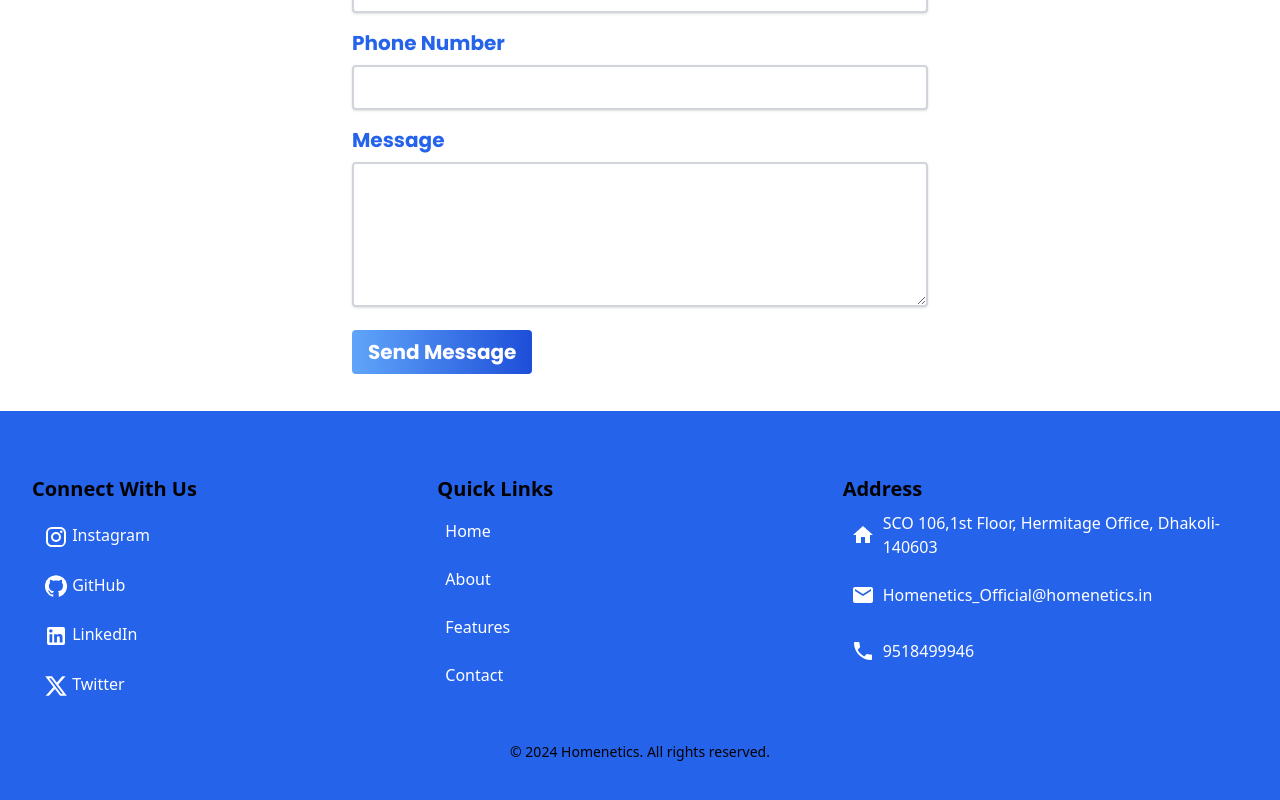
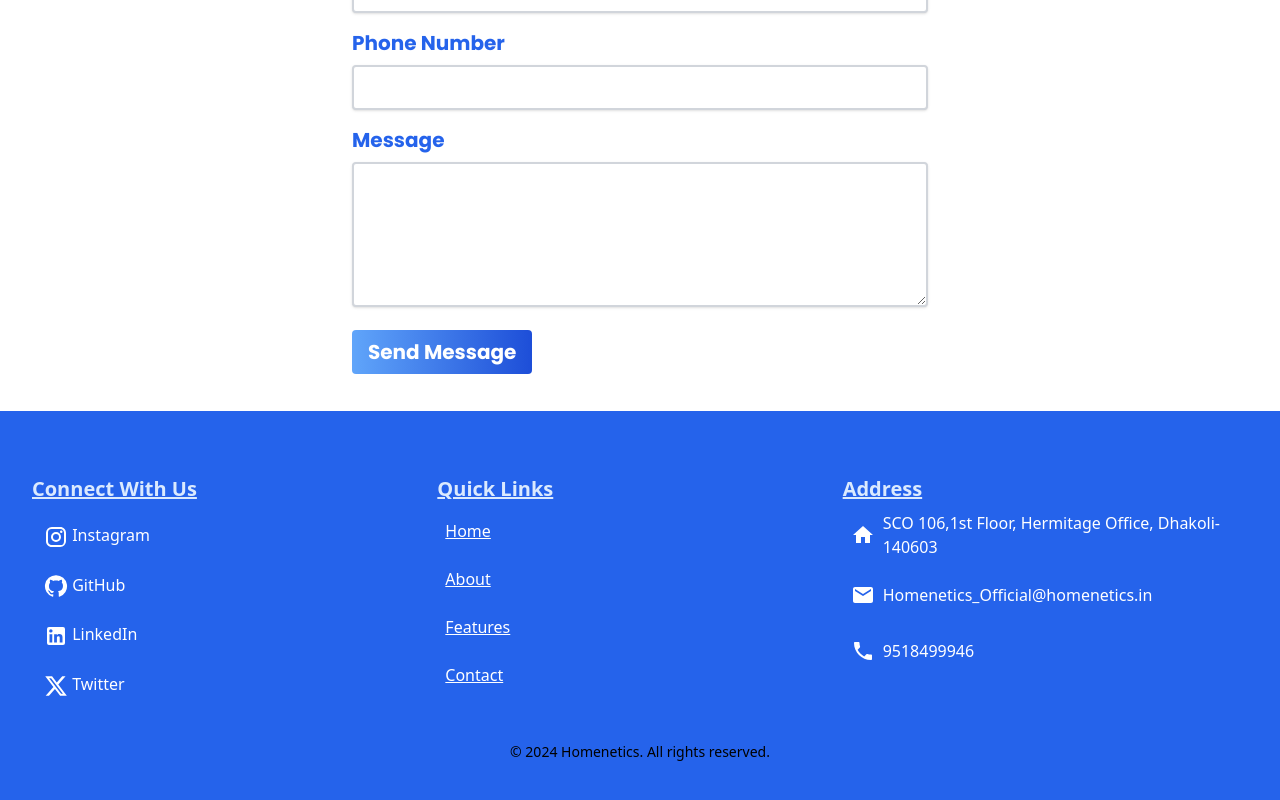
Before and after one commit to HomiesTech/Website, a React (Vite) app: page / in a window 1280 px wide. Shown: the part 6321-7121 px from the top of the page. Built offline with nearby package versions, Linux system fonts and the light colour scheme.

Commit message:
Footer update

```diff
--- a/src/pages/Footer.jsx
+++ b/src/pages/Footer.jsx
@@ -6,23 +6,23 @@ import InstagramIcon from "@mui/icons-material/Instagram";
 import GitHubIcon from "@mui/icons-material/GitHub";
 import LinkedInIcon from "@mui/icons-material/LinkedIn";
 import XIcon from "@mui/icons-material/X";
+import { Link as ScrollLink } from "react-scroll";
 
 const Footer = () => {
   return (
-    <footer className="text-white w-full bg-blue-600 mt-[16rem] ">
+    <footer className="text-white w-full bg-blue-600 mt-[16rem]">
       <div className="container mx-auto py-16 px-4 md:px-8">
-        <div className="flex flex-row justify-between items-start">
+        <div className="flex flex-col md:flex-row justify-between items-start">
           <div className="w-full sm:w-1/2 lg:w-1/3 mb-8 lg:mb-0">
-            <h2 className="text-xl font-bold mb-2 text-black">
+            <h2 className="text-xl font-bold mb-2 text-blue-100 underline">
               Connect With Us
             </h2>
-
-            <div className="flex flex-col ">
+            <div className="flex flex-col">
               <a
                 href="https://github.com/prajaktakap00r"
                 target="_blank"
                 rel="noopener noreferrer"
-                className="text-white  p-3  hover:shadow-pink-200 transition duration-300"
+                className="text-white p-3 hover:shadow-pink-200 transition duration-300"
               >
                 <InstagramIcon /> Instagram
               </a>
@@ -51,32 +51,60 @@ const Footer = () => {
             </div>
           </div>
           <div className="w-full sm:w-1/2 lg:w-1/3 mb-8 lg:mb-0">
-            <h2 className="text-xl font-bold mb-2 text-black">Quick Links</h2>
+            <h2 className="text-xl font-bold mb-2 text-blue-100 underline">
+              Quick Links
+            </h2>
             <ul>
               <li className="mb-2 p-2">
-                <a href="home" className="hover:text-gray-300">
+                <ScrollLink
+                  to="home"
+                  smooth={true}
+                  duration={500}
+                  className="text-white underline"
+                  spy={true}
+                >
                   Home
-                </a>
+                </ScrollLink>
               </li>
               <li className="mb-2 p-2">
-                <a href="about" className="hover:text-gray-300">
+                <ScrollLink
+                  to="about"
+                  smooth={true}
+                  duration={500}
+                  className="text-white underline"
+                  spy={true}
+                >
                   About
-                </a>
+                </ScrollLink>
               </li>
               <li className="mb-2 p-2">
-                <a href="features" className="hover:text-gray-300">
+                <ScrollLink
+                  to="features"
+                  smooth={true}
+                  duration={500}
+                  className="text-white underline"
+                  spy={true}
+                >
                   Features
-                </a>
+                </ScrollLink>
               </li>
               <li className="mb-2 p-2">
-                <a href="contact" className="hover:text-gray-300">
+                <ScrollLink
+                  to="contact"
+                  smooth={true}
+                  duration={500}
+                  className="text-white underline"
+                  spy={true}
+                >
                   Contact
-                </a>
+                </ScrollLink>
               </li>
             </ul>
           </div>
           <div className="w-full sm:w-1/2 lg:w-1/3">
-            <h2 className="text-xl font-bold mb-2 text-black">Address</h2>
+            <h2 className="text-xl font-bold mb-2 text-blue-100 underline">
+              Address
+            </h2>
             <p className="text-white mb-4 flex items-center">
               <HomeIcon className="mr-2 m-2" />
               SCO 106,1st Floor, Hermitage Office, Dhakoli-140603
```
